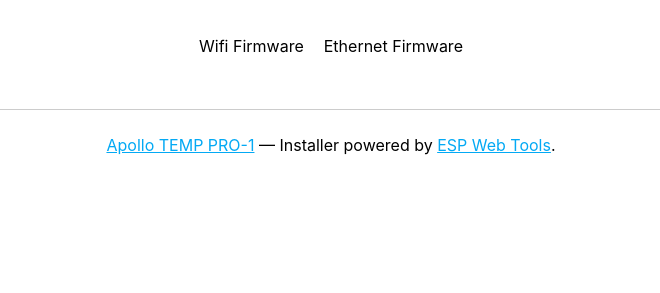
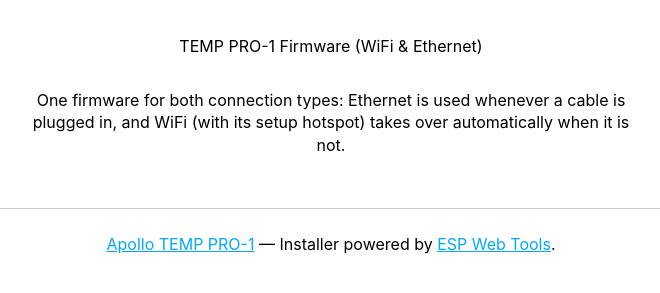
Before and after one commit to ApolloAutomation/TEMP_PRO-1, a plain HTML site: page static/index.html in a window 1280 px wide. Shown: the part 81-374 px from the top of the page, without its empty margins (309-969 px from the left). Drawn offline with Linux system fonts and the light colour scheme.

Commit message:
Unified WiFi + Ethernet firmware with automatic switchover
One image runs WiFi and the W5500 together (network priority ethernet,
wifi), modelled on R_PRO-1 #78. Ethernet is preferred whenever a cable is
in; WiFi is released only when it has nothing to offer; no reboot at cable
connect; the W5500 helper task is parked on units without a working chip.
New diagnostics: Network Connection, Ethernet IP Address, WiFi IP Address.

- Remove the Firmware Type select; apply_ota_source now picks the manifest
  from the Firmware Channel and the per-image manifest substitutions.
- TEMP_PRO-1_W.yaml and TEMP_PRO-1_ETH.yaml become thin shims over Core.yaml
  that keep their name, project, dashboard import and firmware-w/ firmware-e/
  manifests; the ETH shim starts WiFi-silent. New TEMP_PRO-1.yaml publishes
  to firmware/ for new installs and the installer page.
- Battery.yaml stays in every image and now owns its on_boot sleep setup.
  A unit with Ethernet connected never deep sleeps; sleep is re-armed only
  after the link has been down for 60 s.
- Firmware Update button refreshes the manifest before forcing an install
  and restores the cached URL if the refresh fails.
- build.yml publishes firmware/, firmware-e/, firmware-w/ (mapping keys fixed
  to the reusable workflow's after-last-dash pattern); build-beta.yml
  publishes manifest-standard/e/w.json; CI checks the unified file too.
- Version 26.11.15.2.

```diff
--- a/static/index.html
+++ b/static/index.html
@@ -83,14 +83,15 @@
 
       <div class="button-row" style="display: flex; justify-content: center; gap: 20px; align-items: center;">
         <div>
-          <p>Wifi Firmware</p>
-          <esp-web-install-button manifest="./firmware-w/manifest.json"></esp-web-install-button>
-        </div>
-        <div>
-          <p>Ethernet Firmware</p>
-          <esp-web-install-button manifest="./firmware-e/manifest.json"></esp-web-install-button>
+          <p>TEMP PRO-1 Firmware (WiFi &amp; Ethernet)</p>
+          <esp-web-install-button manifest="./firmware/manifest.json"></esp-web-install-button>
         </div>
       </div>
+      <p style="text-align: center;">
+        One firmware for both connection types: Ethernet is used whenever a
+        cable is plugged in, and WiFi (with its setup hotspot) takes over
+        automatically when it is not.
+      </p>
 
     </div>
       <div class="footer">
```
Also changed, not shown: 8 other files.
